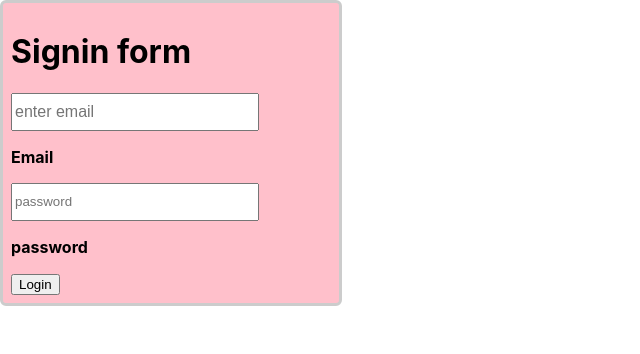
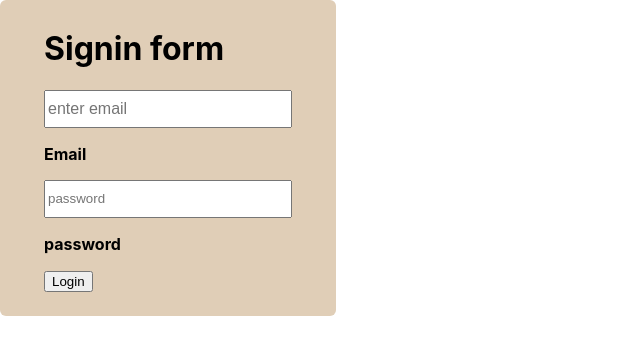
Before and after one commit to khannasir1999/smart-student-management-portal, a React (Create React App) app: page / in a window 1280 px wide. Shown: the top 354 px of the page, without its empty margins (0-640 px from the left). Built offline with nearby package versions, Linux system fonts and the light colour scheme.

Commit message:
api call

```diff
--- a/package.json
+++ b/package.json
@@ -6,13 +6,16 @@
     "@testing-library/jest-dom": "^5.16.4",
     "@testing-library/react": "^12.1.4",
     "@testing-library/user-event": "^13.5.0",
+    "axios": "^0.26.1",
     "react": "^18.0.0",
+    "react-bootstrap-sweetalert": "^5.2.0",
     "react-dom": "^18.0.0",
     "react-icons": "^4.3.1",
     "react-router": "^6.3.0",
     "react-router-dom": "^6.3.0",
     "react-scripts": "5.0.0",
     "styled-components": "^5.3.5",
+    "sweetalert": "^2.1.2",
     "web-vitals": "^2.1.4"
   },
   "scripts": {
--- a/src/App.js
+++ b/src/App.js
@@ -16,17 +16,16 @@ function App() {
     <BrowserRouter>
       <Routes>
         <Route path="/" index element={<Login />} />
-        {/* <Route path="/Dashboard" element={<Dashboard />} /> */}
-        <Route path = "Login" element = {<Login/>} />
+        <Route path = "login" element = {<Login/>} />
 
 
 
-        <Route element={<NavBar/>}>
-        <Route path="dashboard" element={<Dashboard/>}/>
-        <Route path="attendance" element={<Attendance/>}/>
-        <Route path="registration_card" element={<RegisterationCard/>} />
-        <Route path="fees" element={<Fees/>} />
-        <Route path="profile" element={<Profile/>} />
+        <Route element={<NavBar/>} path="home">
+          <Route path="dashboard" element={<Dashboard/>}/>
+          <Route path="attendance" element={<Attendance/>}/>
+          <Route path="registration_card" element={<RegisterationCard/>} />
+          <Route path="fees" element={<Fees/>} />
+          <Route path="profile" element={<Profile/>} />
         </Route>
       </Routes>
     </BrowserRouter>
--- a/src/Pages/Dashboard.js
+++ b/src/Pages/Dashboard.js
@@ -1,12 +1,14 @@
 import "./Dashboard.css";
-import NavBar from "../Components/NavBar";
+
 
 
 const Dashboard = () => {
     return (
         <>
 
-        <h1>hksdjhf</h1>
+        <h1>
+            Dashboard
+        </h1>
         </>
     );
 }
--- a/src/Pages/Login.css
+++ b/src/Pages/Login.css
@@ -1,18 +1,19 @@
-
 
 
   .signin_form{
+    display: flex;
+  flex-direction: column;
+  align-items: center;
+  justify-content: center ;
 
-    background-color: pink;
+    background-color: rgb(224, 206, 183);
     font: inherit;
     padding: 0.5rem;
     border-radius: 6px;
     border-color: black;
-    border: 3px solid #ccc;
+    border: 3px #ccc;
     width: 20rem;
     max-width: 100%;
-
-
     font-weight: bold;
   }
   .email_input{
--- a/src/Pages/Login.js
+++ b/src/Pages/Login.js
@@ -1,30 +1,79 @@
 import "./Login.css";
-import { Outlet, Link } from "react-router-dom";
-const Login = () => {
+import { useState } from "react";
+import axios from "axios";
+import swal from "sweetalert";
+import { useNavigate } from "react-router-dom";
 
+function Login() {
+  const navigate = useNavigate();
 
+  const [loginInput, setLogin] = useState({
+    email: "",
+    password: "",
+    error: "",
+    validation_errors: [],
+  });
+  const handleInput = (e) => {
+    e.persist();
+    setLogin({ ...loginInput, [e.target.name]: e.target.value });
+  };
+  const loginSubmit = (e) => {
+    e.preventDefault();
 
+    const data = {
+      email: loginInput.email,
+      password: loginInput.password,
+    };
+
+    axios
+      .post(`http://localhost:8000/api/admin_login`, data)
+      .then((res) => {
+        if (res.status === 200) {
+          localStorage.setItem("auth_user", res.data.user);
+          localStorage.setItem("auth_token", res.data.token);
+          swal("succsess", "Success", "success");
+          navigate("/home/dashboard");
+        }
+      })
+      .catch((err) => {
+        setLogin({
+          ...loginInput,
+          error: "The provided credentials are incorrect.",
+        });
+      });
+  };
 
   return (
     <div className="signin_form">
+      <form onSubmit={loginSubmit} className="login_form">
+        <h1>Signin form</h1>
+        <input
+          type="email"
+          name="email"
+          placeholder="enter email"
+          onChange={handleInput}
+          value={loginInput.email}
+          className="email_input"
+        />
+        <p>Email</p>
+        <span>{loginInput.validation_errors?.email}</span>
 
-      <form>
-        <h1>Signin form</h1>
-        <input type="email" placeholder="enter email" className="email_input" />
-        <p>Email</p>
+        <input
+          type="password"
+          name="password"
+          placeholder="password"
+          onChange={handleInput}
+          value={loginInput.password}
+          className="password"
+        />
+        <p>password</p>
+        <span>{loginInput.validation_errors?.password}</span>
 
-        <input type="password" placeholder="password" className="password" />
-        <p>password</p>
+        <button type="submit">Login</button>
 
-        <Link to="/Dashboard">
-          <button>Login</button>
-        </Link>
-        </form>
-      <Outlet/>
+        <p>{loginInput.error}</p>
+      </form>
     </div>
-
-
-
   );
-};
+}
 export default Login;
```
Also changed, not shown: 1 other file (tests, documents, lock files or other folders).
